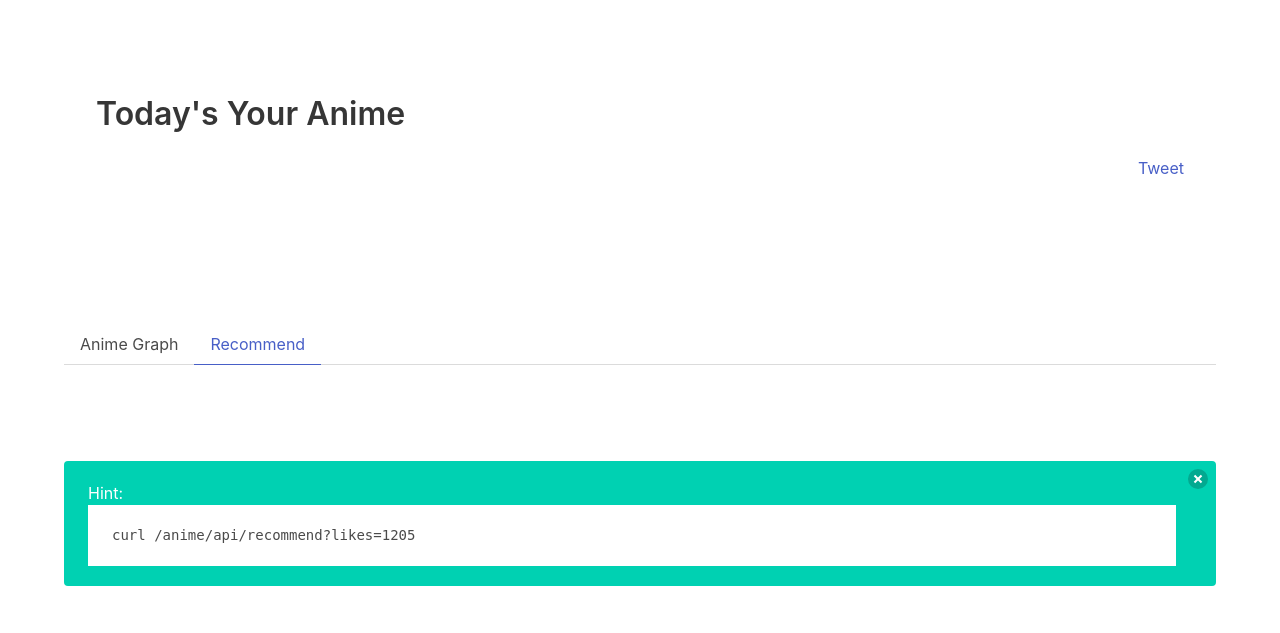
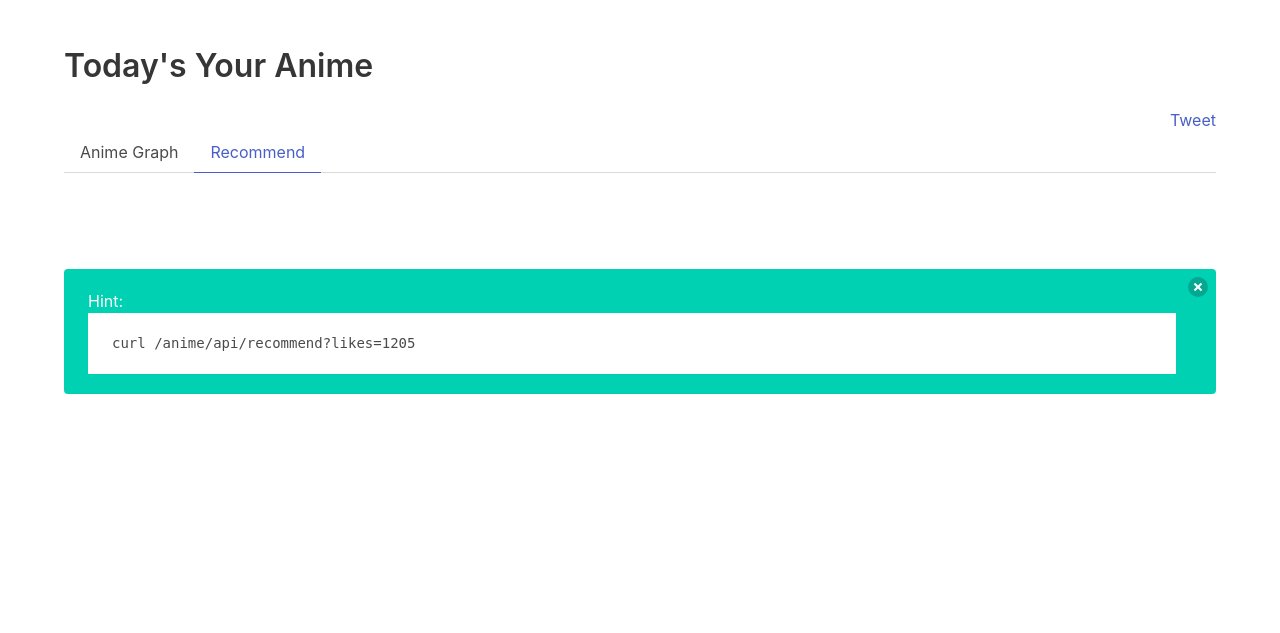
Before and after one commit to cympfh/island, a FastAPI app: page /anime/recommend in a window 1280 px wide. Shown: the top 633 px of the page. Run offline with FastAPI, Linux system fonts and the light colour scheme; parts of the project's set-up code (start-up, migrations or seed data) failed here and were passed over; some libraries are stand-ins or nearby versions.

Commit message:
narrow title

```diff
--- a/templates/recommend.html
+++ b/templates/recommend.html
@@ -21,8 +21,7 @@
   <body>
 
     <div class="section">
-      <section class="hero">
-        <div class="hero-body">
+
       <div class="container">
         <h1 class="title">Today's Your Anime</h1>
         <p class="has-text-right">
@@ -31,11 +30,7 @@
         </span>
         </p>
       </div>
-        </div>
-      </section>
-    </div>
 
-    <div class="section">
       <div class="container">
         <div class="tabs">
           <ul>
```
Also changed, not shown: templates/index.html (+1 -6 lines). Lines whose indentation alone changed are shown as unchanged.
